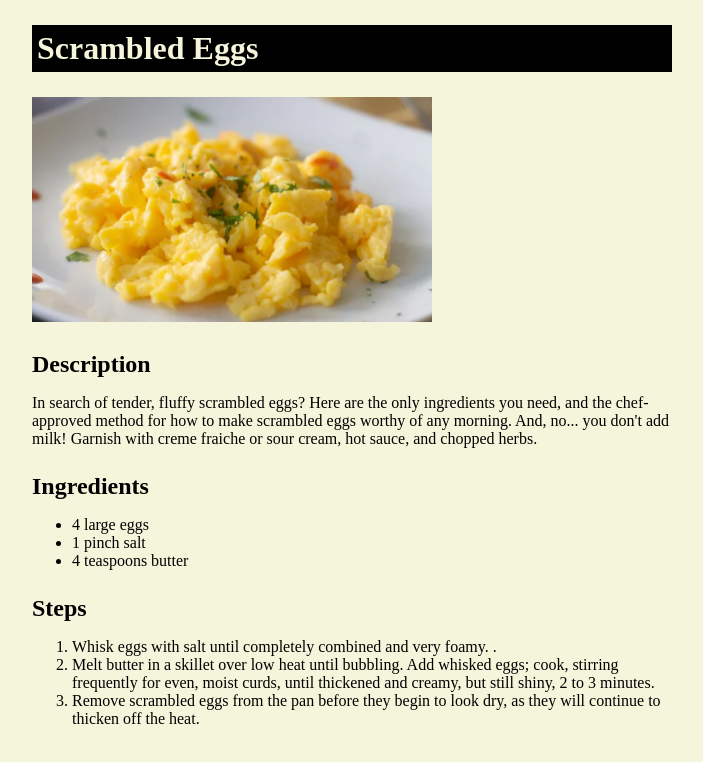
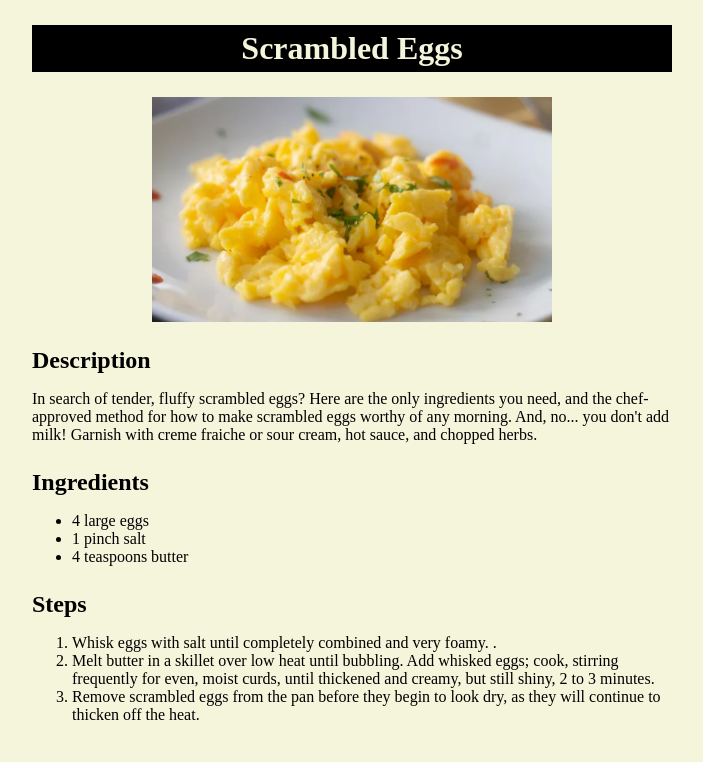
Before and after one commit to cruncheon/recipes, a plain HTML site: page recipes/eggs.html in a window 1280 px wide. Shown: the whole page, without its empty margins (1-704 px from the left). Drawn offline with Linux system fonts and the light colour scheme.

Commit message:
Center images and page titles

```diff
--- a/style.css
+++ b/style.css
@@ -14,6 +14,7 @@ div {
     background-color: black;
     color: beige;
     padding: 5px;
+    text-align: center;
 }
 
 .recipe-links a {
@@ -33,6 +34,9 @@ div {
 }
 
 .image img {
+    display: block;
+    margin-left: auto;
+    margin-right: auto;
     max-width: 400px;
 }
 
```
